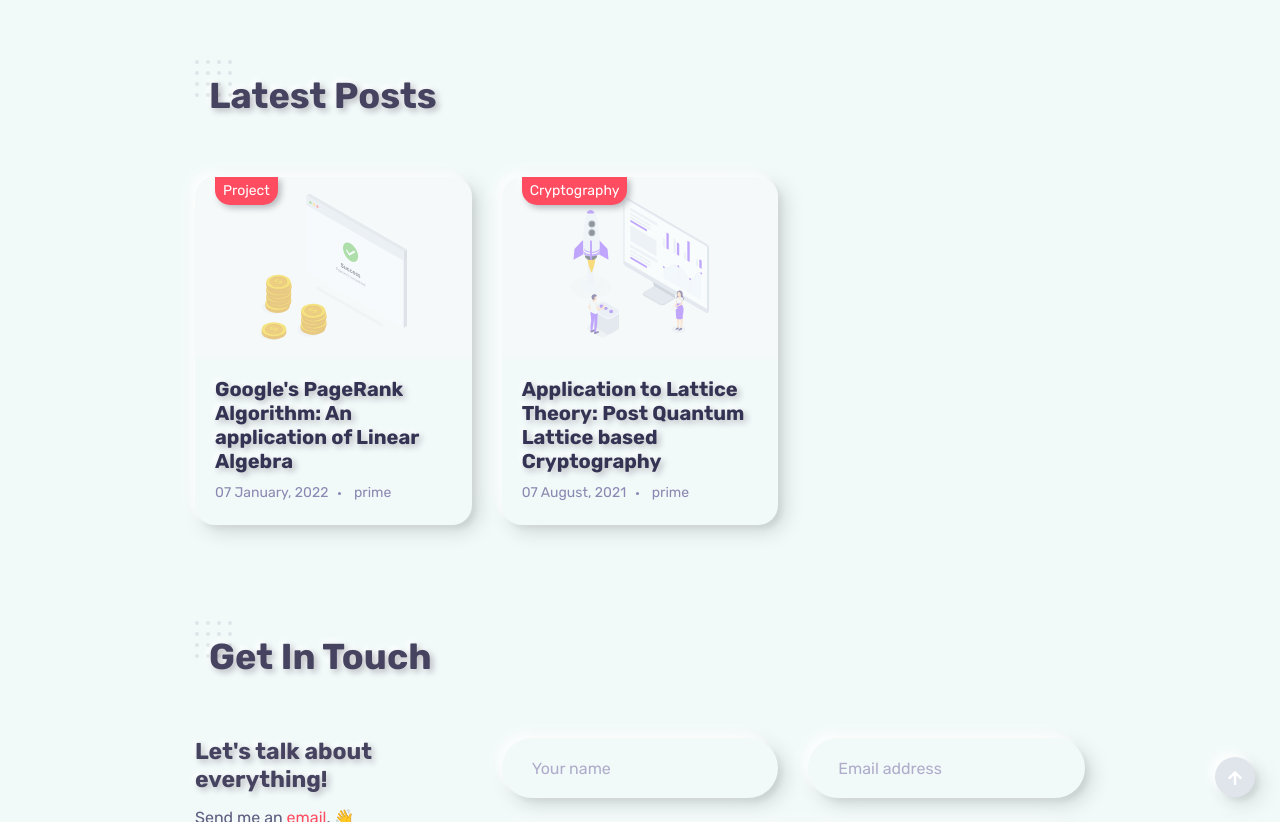
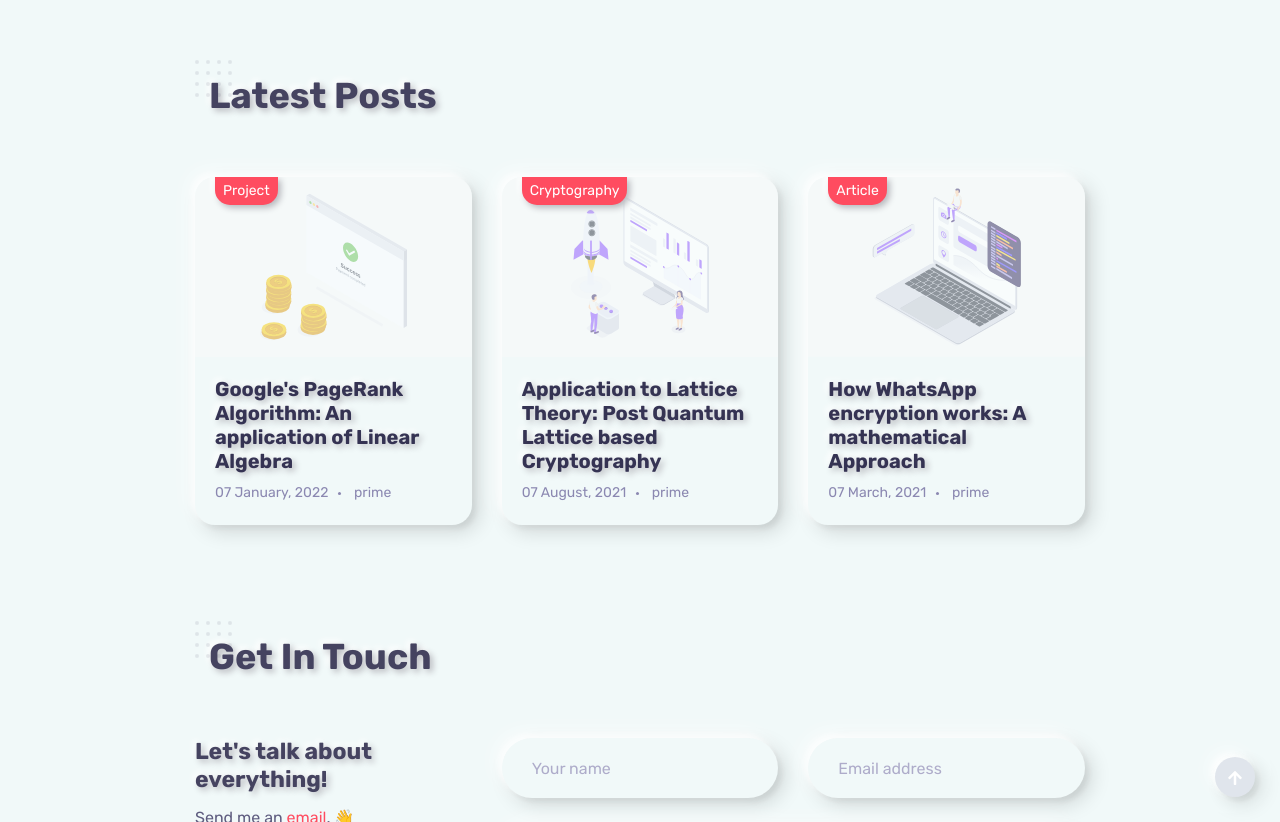
Before and after one commit to primepatel/primepatel.github.io, a Jekyll site: the page built from index.markdown, in a window 1280 px wide and 900 px high, scrolled down 4622 px, cut to the strip 78-900 px from the top of the window. Built offline with Jekyll 4.4.1, drawn with Linux system fonts in a browser that asks for light colours.

Commit message:
added post

```diff
--- a/_data/section6.yml
+++ b/_data/section6.yml
@@ -12,3 +12,10 @@
     date: "07 August, 2021"
     author: "prime"
     link: https://primepatel.github.io/post-quantum-cryptography
+
+  - type: Article
+    img: assets/images/blog/1.svg
+    title: "How WhatsApp encryption works: A mathematical Approach"
+    date: "07 March, 2021"
+    author: "prime"
+    link: https://primepatel.github.io/whatsapp-encryption
```
